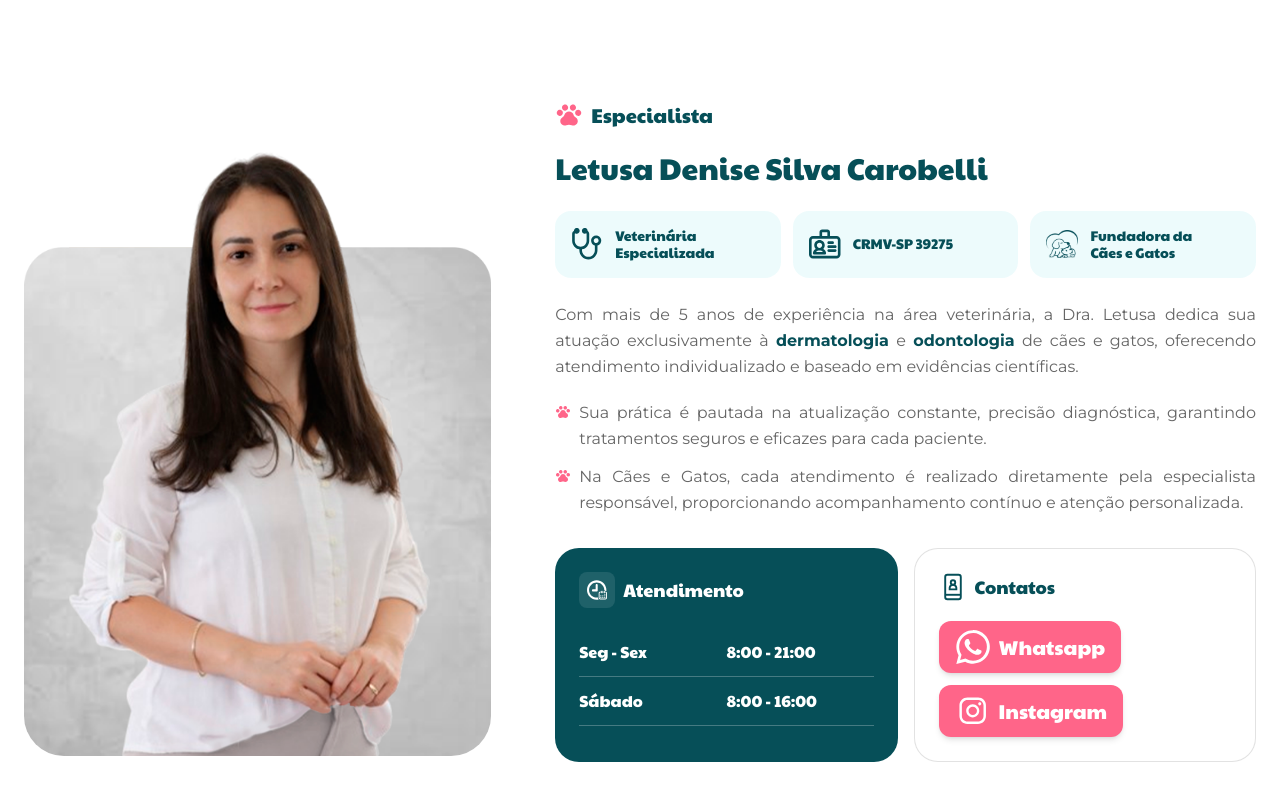
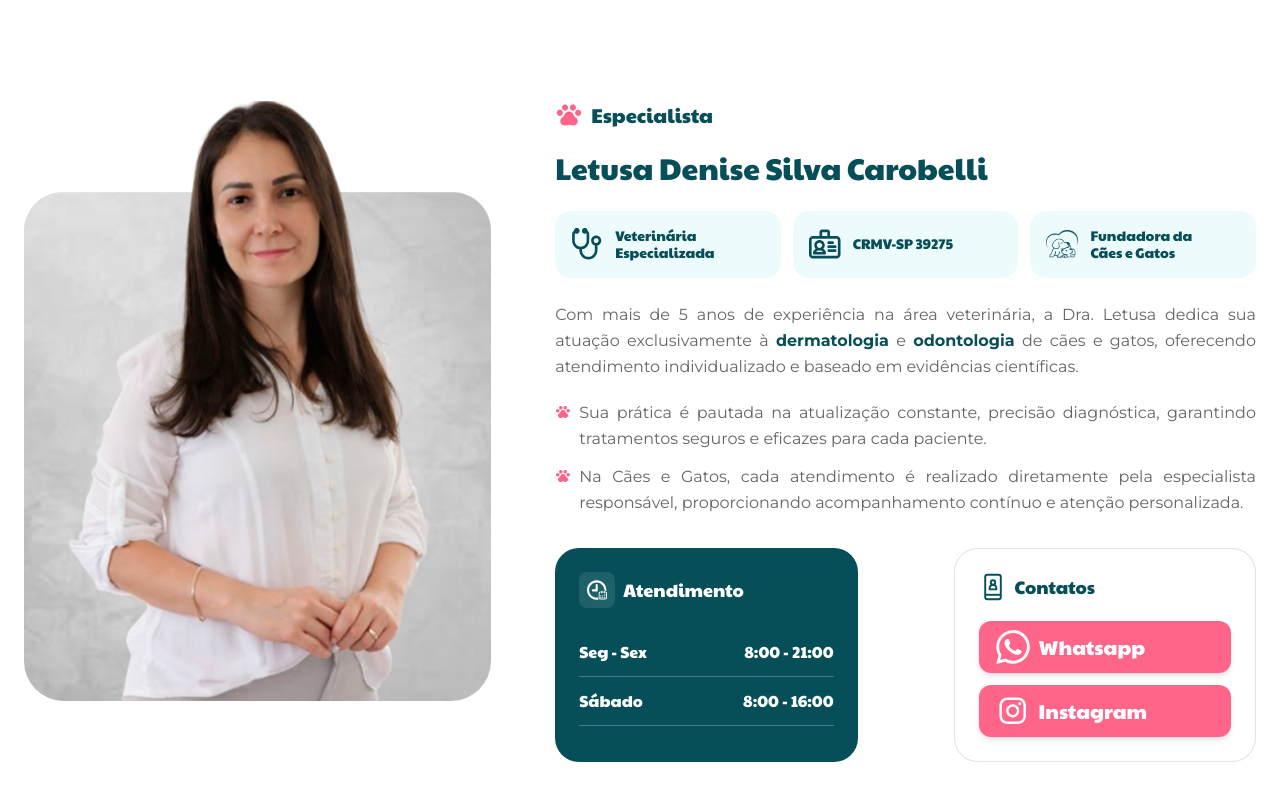
Before and after one commit to diogolpievan/caesegatosbirigui, a Next.js app: page / in a window 1280 px wide. Shown: the part 2715-3515 px from the top of the page. Built offline with nearby package versions, Linux system fonts and the light colour scheme.

Commit message:
feat: enhance ContactCard and ScheduleCard components with layout adjustments and new button styles

```diff
--- a/src/components/modules/home/sections/specialist/contact-card.tsx
+++ b/src/components/modules/home/sections/specialist/contact-card.tsx
@@ -14,13 +14,14 @@
         <span className="font-paytone-one text-lg">{title}</span>
       </div>
 
-      <div className="mt-5 flex flex-col items-start gap-3">
+      <div className="mt-5 flex flex-col gap-3">
         <Button
           label="Whatsapp"
           icon={WhatsappIcon}
           iconPosition="left"
           iconClassName="size-9"
           href={WHATSAPP_HREF}
+          className="w-full"
         />
         <Button
           label="Instagram"
@@ -28,6 +29,7 @@
           iconPosition="left"
           iconClassName="size-9"
           href={INSTAGRAM_HREF}
+          className="w-full"
         />
       </div>
     </div>
--- a/src/components/modules/home/sections/specialist/index.tsx
+++ b/src/components/modules/home/sections/specialist/index.tsx
@@ -95,7 +95,7 @@
               ))}
             </ul>
 
-            <div className="mt-8 grid gap-4 sm:grid-cols-2">
+            <div className="mt-8 grid gap-6 sm:grid-cols-2 lg:gap-x-24">
               <ScheduleCard title="Atendimento" items={SCHEDULE} />
               <ContactCard title="Contatos" />
             </div>
--- a/src/components/modules/home/sections/specialist/schedule-card.tsx
+++ b/src/components/modules/home/sections/specialist/schedule-card.tsx
@@ -24,7 +24,7 @@
         {items.map(({ day, hours }) => (
           <div
             key={day}
-            className="grid grid-cols-2 border-b border-white/25 py-3"
+            className="flex items-center justify-between border-b border-white/25 py-3"
           >
             <span>{day}</span>
             <span>{hours}</span>
```
Also changed, not shown: public/images/letusa-denise.png.
